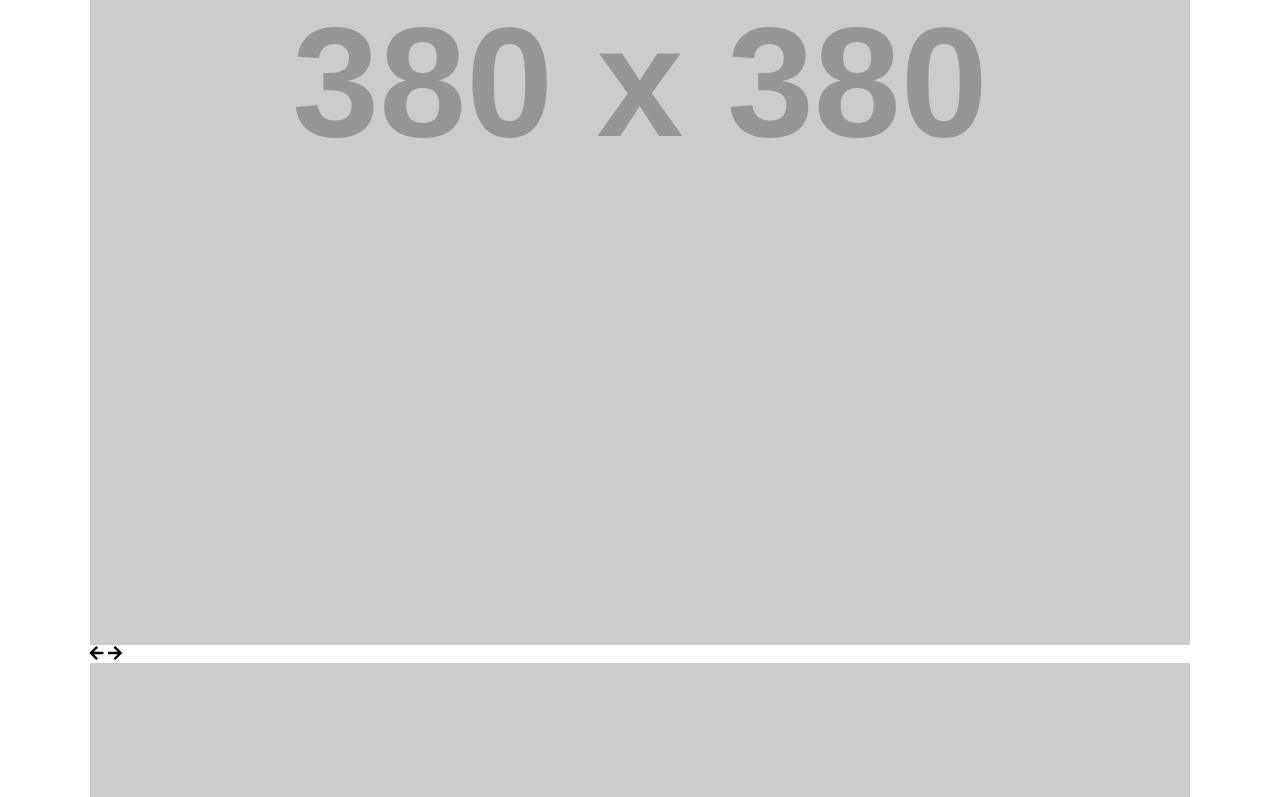
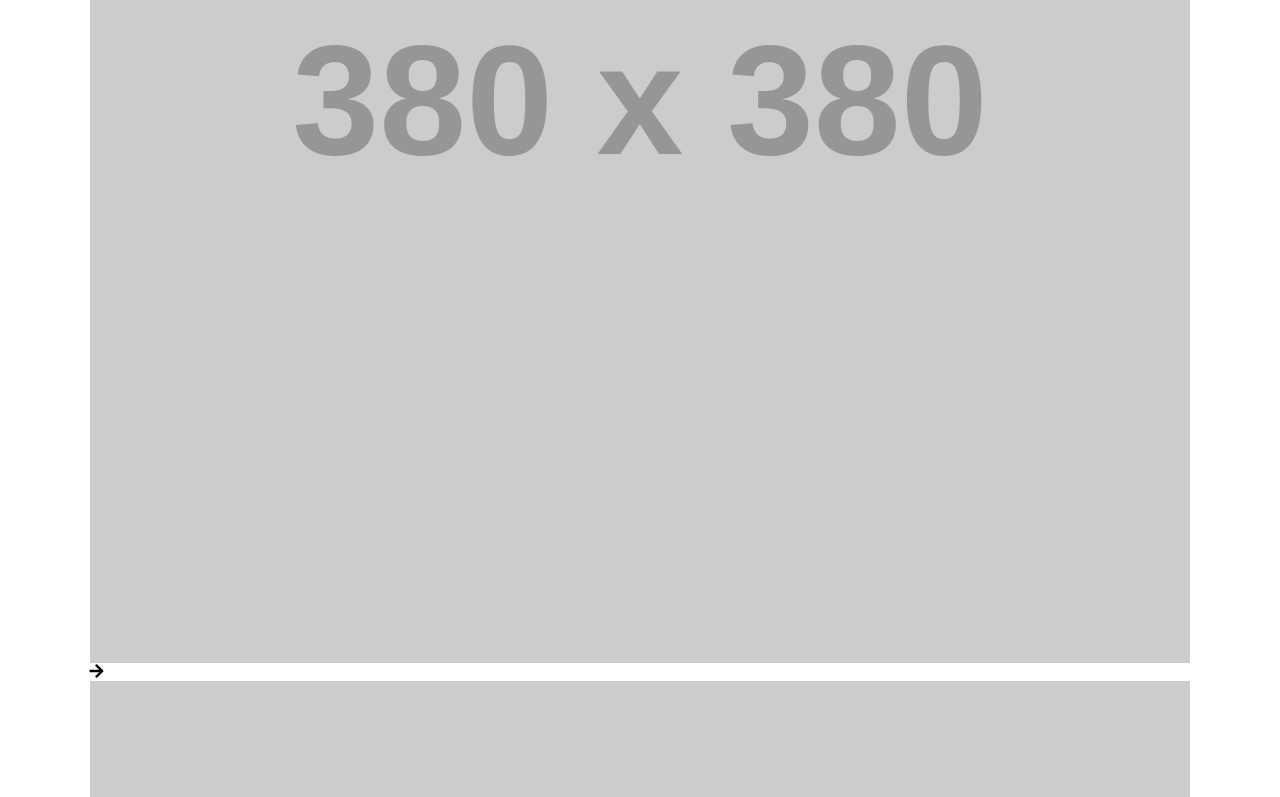
Before and after one commit to AniketShrirao/Modernist-HTML-CSS, a plain HTML site: page index.html in a window 1280 px wide. Shown: the part 2929-3726 px from the top of the page. Drawn offline with Linux system fonts and the light colour scheme; placeholder pictures from the web are drawn by us.

Commit message:
slider-icon changed

```diff
--- a/index.html
+++ b/index.html
@@ -73,6 +73,7 @@
               <img src="https://via.placeholder.com/380" alt="lorem ipsum">
             </figure>
           </div>
+          <a class="prev fas fa-arrow-left left" onclick="plusSlides(-1)"></a>
           <div class="slides">
             <div class="slide-head">
               <h2>Carsus Penati Saccum nulla</h2>
@@ -93,10 +94,7 @@
               <img src="https://via.placeholder.com/380" alt="lorem ipsum">
             </figure>
           </div>
-          <div class="slide-icons">
-            <a class="prev fas fa-arrow-left left" onclick="plusSlides(-1)"></a>
             <a class="next fas fa-arrow-right right" onclick="plusSlides(1)"></a>
-          </div>
         </div>
      </div>
     </section>
```
